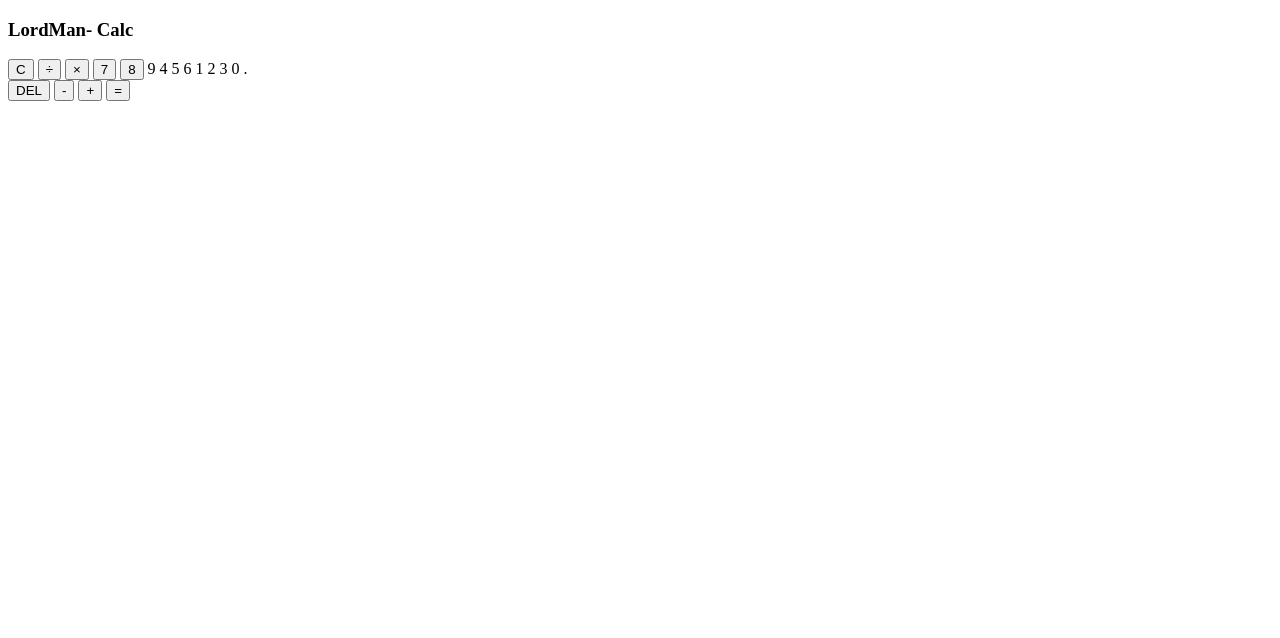
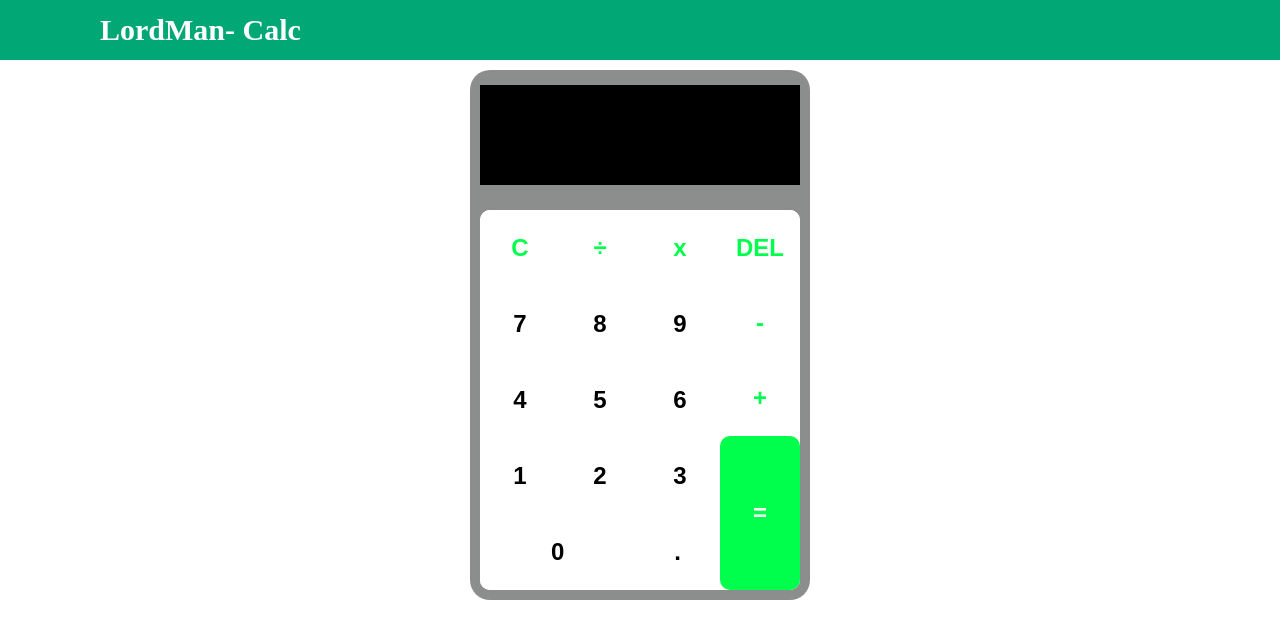
Before and after one commit to Torsu35/calculator, a plain HTML site: page index.html in a window 1280 px wide. Drawn offline with Linux system fonts and the light colour scheme.

Commit message:
Create a style.css file to design the interface and linked to the index.html file.

```diff
--- a/index.html
+++ b/index.html
@@ -4,6 +4,7 @@
     <meta charset="UTF-8">
     <meta name="viewport" content="width=device-width, initial-scale=1.0">
     <title>Calculator</title>
+    <link rel="stylesheet" href="style.css">
 </head>
 <body>
     <div class="header">
@@ -14,27 +15,27 @@
             <div id="screen"></div>
             <div class="button-container">
                 <div class="button-container1">
-                    <button>C</button>
-                    <button>÷</button>
-                    <button>×</button>
-                    <button>7</button>
-                    <button>8</button>
-                    <buttton>9</buttton>
-                    <buttton>4</buttton>
-                    <buttton>5</buttton>
-                    <buttton>6</buttton>
-                    <buttton>1</buttton>
-                    <buttton>2</buttton>
-                    <buttton>3</buttton>
-                    <buttton>0</buttton>
-                    <buttton>.</buttton>
+                    <button id="clear">C</button>
+                    <button id="divide">÷</button>
+                    <button id="multiply">x</button>
+                    <button id="seven">7</button>
+                    <button id="eight">8</button>
+                    <button id="nine">9</button>
+                    <button id="four">4</button>
+                    <button id="five">5</button>
+                    <button id="six">6</button>
+                    <button id="one">1</button>
+                    <button id="two">2</button>
+                    <button id="thrre">3</button>
+                    <button id="zero">0</button>
+                    <button>.</button>
                 </div>
 
                 <div class="button-container2">
-                    <button>DEL</button>
-                    <button>-</button>
-                    <button>+</button>
-                    <button>=</button>
+                    <button id="delete">DEL</button>
+                    <button id="minus">-</button>
+                    <button id="add">+</button>
+                    <button id="equals">=</button>
                 </div>
             </div>
         </div>
--- /dev/null
+++ b/style.css
@@ -0,0 +1,111 @@
+body{
+    margin: 0;
+    padding: 0;
+    height: 100vh;
+}
+
+.header{
+    background-color: #01a775;
+    height: 60px;
+    display: flex;
+    justify-content: flex-start;
+
+}
+h3{
+    color: #fff;
+    font-size: 30px;
+    margin: auto;
+    margin-left: 100px;
+}
+.container{
+    display: flex;
+    justify-content: center;
+    align-items: center;
+
+
+}
+
+.calculator{
+    margin: 10px;
+    display: flex;
+    flex-direction: column;
+    background-color: #717272ce;
+    width: 340px;
+    border-radius: 20px;
+    justify-content: center;
+    align-items: center;
+
+}
+#screen{
+    width: 320px;
+    height: 100px;
+    background-color: #000000;
+    margin: 15px;
+}
+
+.button-container{
+    display: flex;
+    width: 320px;
+    height: 380px;
+    margin: 10px;
+    padding: 0;
+    align-items: stretch;
+    background-color: #fff;
+    border-radius: 10px;
+}
+
+.button-container1,
+.button-container2{
+    margin: 0;
+    padding: 0;
+    display: flex;
+
+}
+
+.button-container1{
+    flex: 3;
+    flex-wrap: wrap;
+}
+
+.button-container2{
+    flex: 1;
+    flex-direction: column;
+}
+button{
+    min-width: 60px;
+    flex: 1 1 100px;
+    background-color: #fff;
+    color: #000000;
+    border: none;
+    font-size: 24px;
+    border-radius: 10px;
+    font-weight: 900;
+
+}
+.button-container1 button{
+    flex: 1 1 30%;
+}
+
+#equals{
+   flex: 2 1 54%;
+   background-color: #00ff4c;
+   color: #fff;
+}
+
+#zero{
+    flex: 2 1 54%;
+}
+
+#clear,
+#multiply,
+#add,
+#delete,
+#divide,
+#minus{
+    color: #00ff4c;
+}
+
+#equals:hover,
+button:hover{
+    background-color: #97a0a0b4;
+}
```
